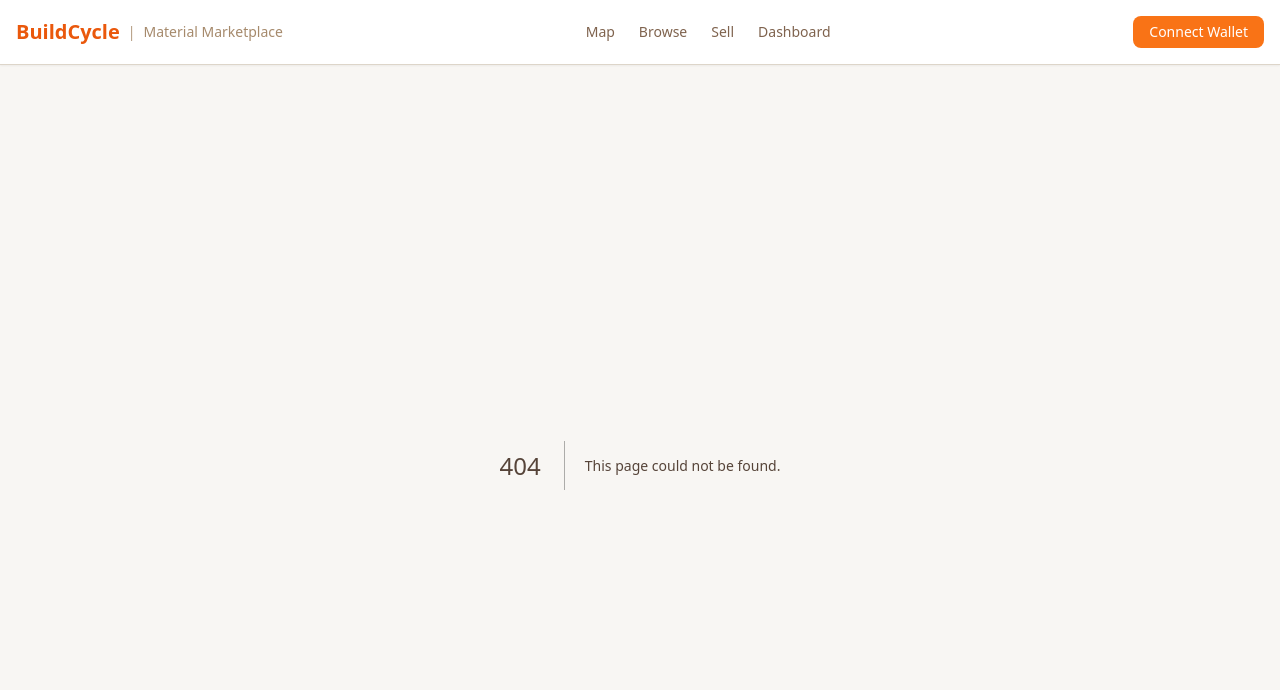
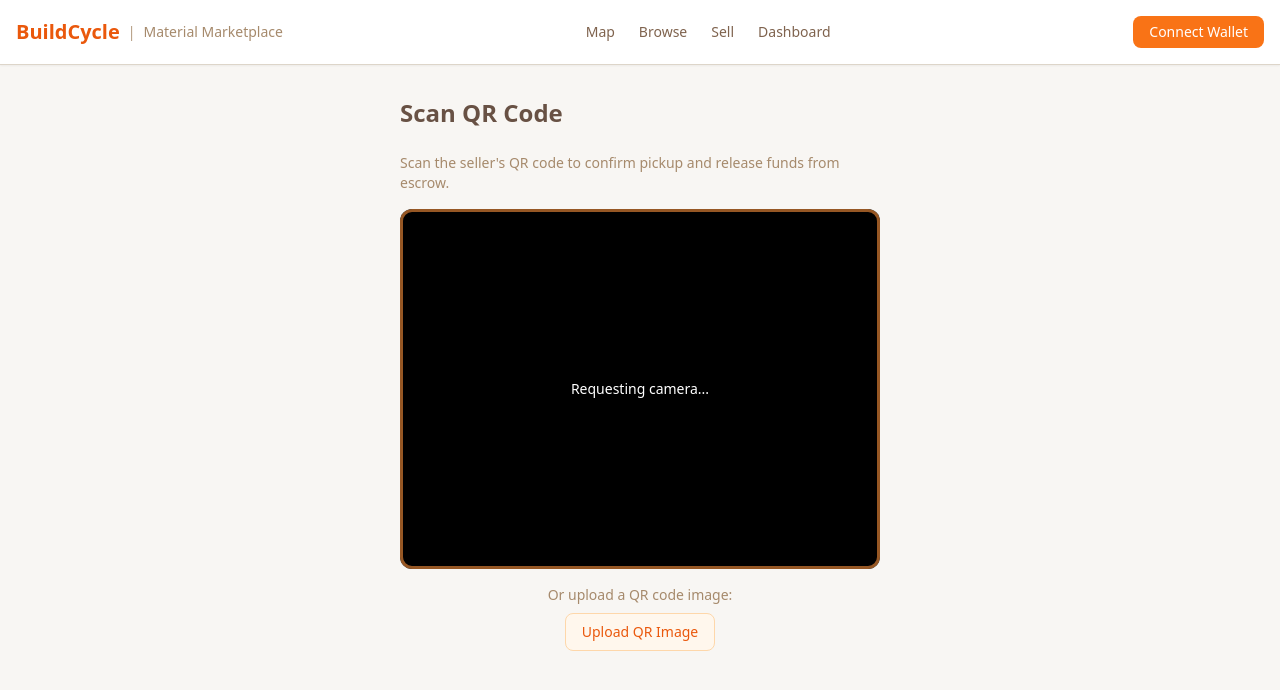
Before and after one commit to legend-esc/BuildCycle, a Next.js app in the folder frontend/: page /scan in a window 1280 px wide. Before the commit this address had no page. Shown: the top 690 px of the page. Built offline with nearby package versions, Linux system fonts and the light colour scheme; no server answers.

Commit message:
feat: add QR scanner page for pickup confirmation

```diff
--- /dev/null
+++ b/frontend/src/pages/scan.tsx
@@ -0,0 +1,89 @@
+import { useState } from "react";
+import QRScanner from "@/components/QRScanner";
+import { useConfirmPickup } from "@/hooks/useEscrow";
+import Link from "next/link";
+
+export default function ScanPage() {
+  const [step, setStep] = useState<"scan" | "confirming" | "success" | "error">("scan");
+  const [errorMsg, setErrorMsg] = useState("");
+  const confirmPickup = useConfirmPickup();
+
+  async function handleScan(data: { batchId: number; secret: string }) {
+    setStep("confirming");
+    try {
+      await confirmPickup.mutateAsync({ escrowId: data.batchId, qrSecret: data.secret });
+      setStep("success");
+    } catch {
+      setErrorMsg("Failed to confirm pickup. Please try again.");
+      setStep("error");
+    }
+  }
+
+  function handleError(msg: string) {
+    setErrorMsg(msg);
+    setStep("error");
+  }
+
+  return (
+    <div className="max-w-lg mx-auto px-4 py-8">
+      <h1 className="text-2xl font-bold text-buildcycle-gray-800 mb-6">Scan QR Code</h1>
+
+      {step === "scan" && (
+        <div className="space-y-4">
+          <p className="text-sm text-buildcycle-gray-500">
+            Scan the seller&apos;s QR code to confirm pickup and release funds from escrow.
+          </p>
+          <QRScanner onScan={handleScan} onError={handleError} />
+        </div>
+      )}
+
+      {step === "confirming" && (
+        <div className="text-center py-16 space-y-4">
+          <div className="w-12 h-12 border-4 border-buildcycle-orange-500 border-t-transparent rounded-full animate-spin mx-auto" />
+          <p className="text-buildcycle-gray-600">Confirming pickup...</p>
+        </div>
+      )}
+
+      {step === "success" && (
+        <div className="text-center py-16 space-y-4">
+          <div className="w-16 h-16 bg-green-100 rounded-full flex items-center justify-center mx-auto">
+            <span className="text-3xl text-green-600">&#10003;</span>
+          </div>
+          <h2 className="text-xl font-bold text-buildcycle-gray-800">Pickup Confirmed!</h2>
+          <p className="text-sm text-buildcycle-gray-500">
+            Funds have been released to the seller. The batch is now yours.
+          </p>
+          <div className="flex gap-3 justify-center pt-2">
+            <Link
+              href="/dashboard"
+              className="px-4 py-2 bg-buildcycle-orange-500 text-white text-sm font-medium rounded-lg hover:bg-buildcycle-orange-600 transition"
+            >
+              View Dashboard
+            </Link>
+            <Link
+              href="/browse"
+              className="px-4 py-2 border border-buildcycle-gray-300 text-buildcycle-gray-600 text-sm font-medium rounded-lg hover:bg-buildcycle-gray-50 transition"
+            >
+              Browse More
+            </Link>
+          </div>
+        </div>
+      )}
+
+      {step === "error" && (
+        <div className="text-center py-12 space-y-4">
+          <div className="w-16 h-16 bg-red-100 rounded-full flex items-center justify-center mx-auto">
+            <span className="text-3xl text-red-600">&#10007;</span>
+          </div>
+          <p className="text-sm text-red-600">{errorMsg}</p>
+          <button
+            onClick={() => { setStep("scan"); setErrorMsg(""); }}
+            className="px-4 py-2 bg-buildcycle-orange-500 text-white text-sm font-medium rounded-lg hover:bg-buildcycle-orange-600 transition"
+          >
+            Try Again
+          </button>
+        </div>
+      )}
+    </div>
+  );
+}
```
